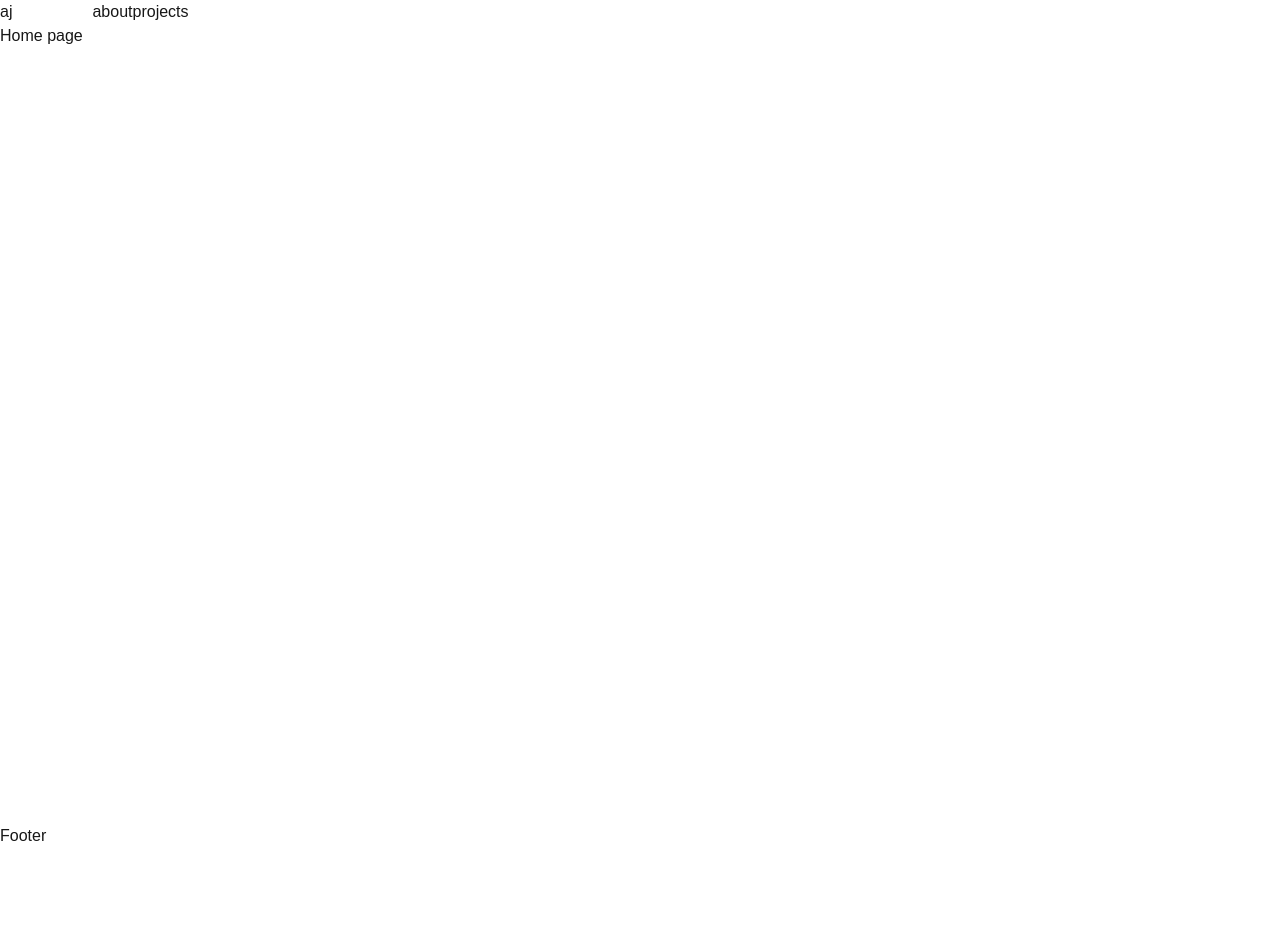
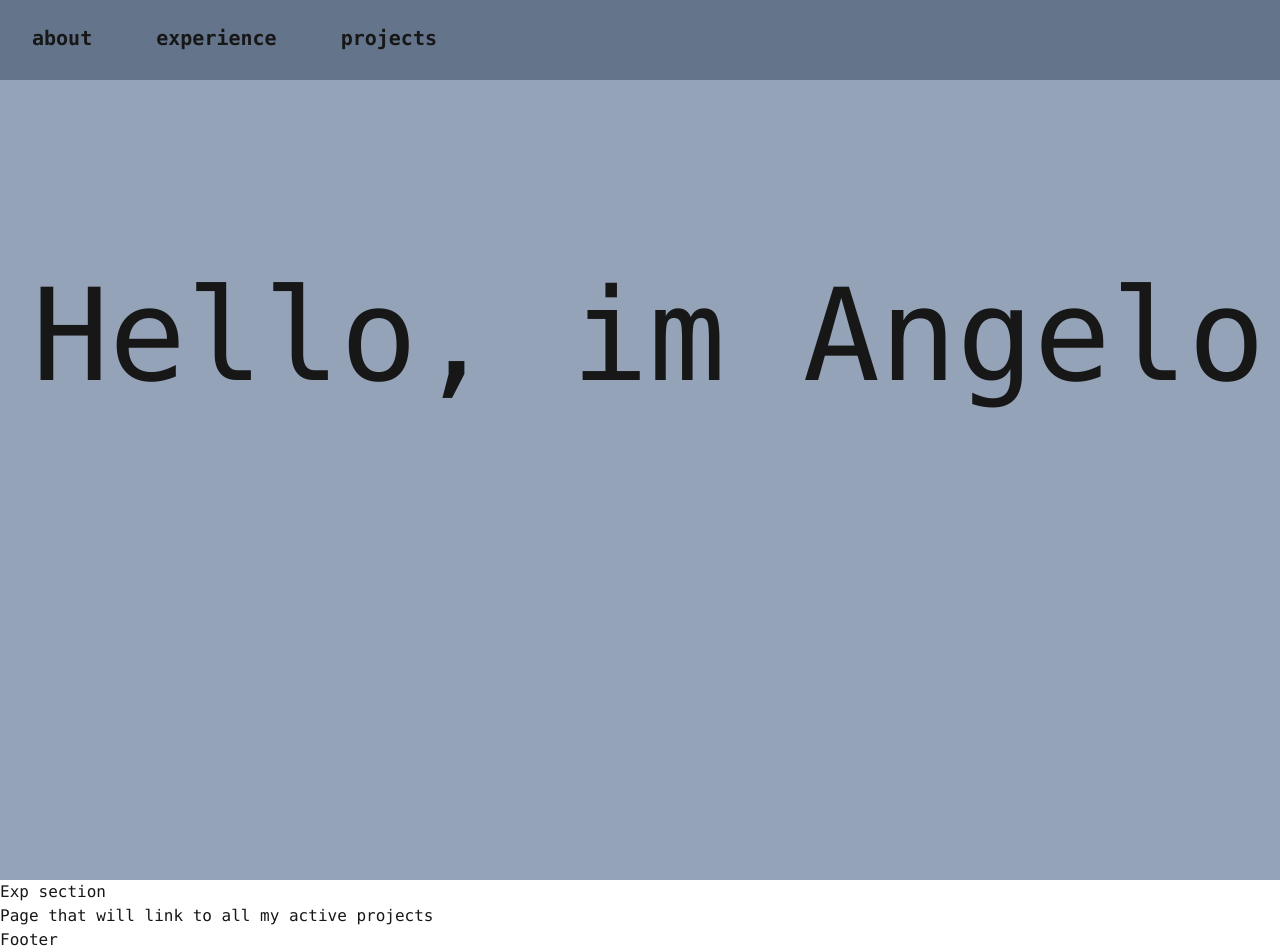
Before and after one commit to a2jensen/aj-website, a Next.js app: page / in a window 1280 px wide. Before the commit the page ends 848 px from the top, so only its background shows below. Built offline with nearby package versions, Linux system fonts and the light colour scheme.

Commit message:
setup file structure, initial footer + home

```diff
--- a/app/about/page.tsx
+++ /dev/null
@@ -1,5 +0,0 @@
-
-
-export default function About() {
-    return <div>About page</div>
-}
--- /dev/null
+++ b/app/about/section.tsx
@@ -0,0 +1,9 @@
+export default function About() {
+    return (
+        <div className="justify-start min-h-screen bg-slate-400">
+            <p className="pt-48 pl-8 text-9xl">
+                Hello, im Angelo
+            </p>
+        </div>
+    )
+}
--- /dev/null
+++ b/app/experience/section.tsx
@@ -0,0 +1,7 @@
+export default function Experience () {
+    return (
+        <div>
+            Exp section
+        </div>
+    )
+}
--- a/app/globals.css
+++ b/app/globals.css
@@ -17,7 +17,7 @@
 body {
   color: var(--foreground);
   background: var(--background);
-  font-family: Arial, Helvetica, sans-serif;
+  @apply font-mono;
 }
 
 @layer utilities {
--- a/app/page.tsx
+++ b/app/page.tsx
@@ -1,9 +1,14 @@
 import Image from "next/image";
+import Experience from "./experience/section";
+import Projects from "./projects/section";
+import About from "./about/section";
 
 export default function Home() {
   return (
-    <div className="min-h-screen">
-      Home page
+    <div>
+      <About />
+      <Experience />
+      <Projects />
     </div>
   );
 }
--- a/components/Navbar.jsx
+++ b/components/Navbar.jsx
@@ -2,11 +2,11 @@
 
 export default function Navbar() {
     return (
-        <div className="flex">
-            <p>aj</p>
-            <ul className="flex ml-20">
-                <li >about</li>
-                <li>projects</li>
+        <div className="sticky top-0 bg-slate-500 min-h-20">
+            <ul className="flex pt-6 place-content-start font-bold lg:text-xl">
+                <li className="mx-8">about</li>
+                <li className="mx-8">experience</li>
+                <li className="mx-8">projects</li>
             </ul>
         </div>
     )
```
Also changed, not shown: app/projects/section.tsx (renamed from app/projects/page.tsx).
